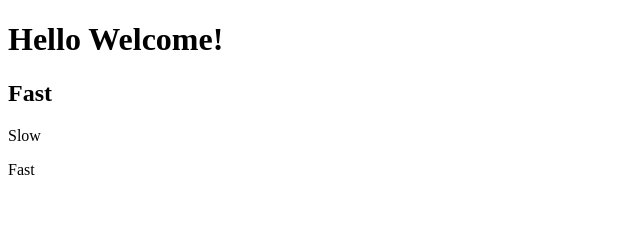
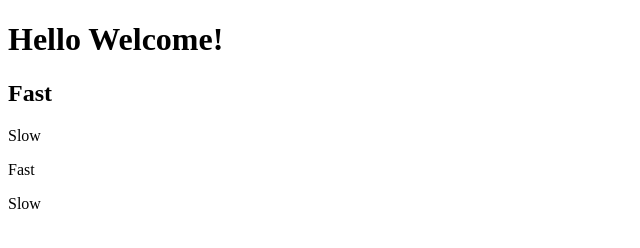
Before and after one commit to paulinastefanska/learning-git-2, a plain HTML site: page index.html in a window 1280 px wide. Shown: the full height of the page, 0-640 px from the left. Drawn offline with Linux system fonts and the light colour scheme.

Commit message:
Add paragraph

```diff
--- a/index.html
+++ b/index.html
@@ -9,5 +9,6 @@
 		<h2>Fast</h2>
 		<p>Slow</p>
 		<p>Fast</p>
+		<p>Slow</p>
 	</body>
 </html>
```
